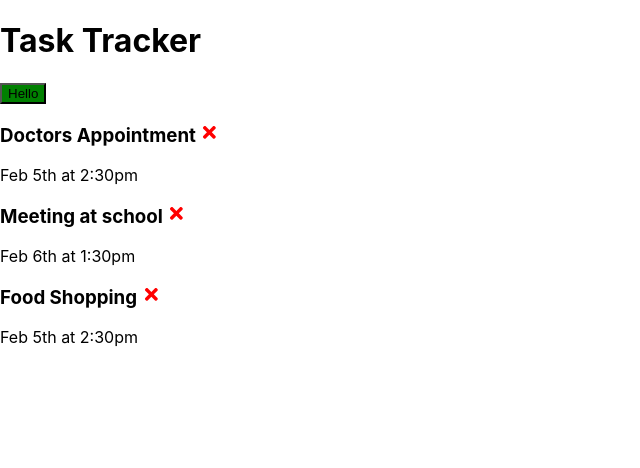
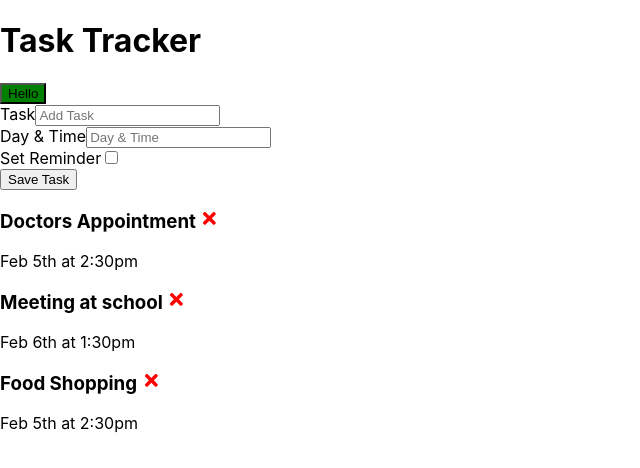
Before and after one commit to mingyeongmo/Crash, a React (Create React App) app: page / in a window 1280 px wide. Shown: the top 468 px of the page, without its empty margins (0-640 px from the left). Built offline with nearby package versions, Linux system fonts and the light colour scheme.

Commit message:
add Task submit

```diff
--- a/src/App.js
+++ b/src/App.js
@@ -1,6 +1,7 @@
 import { useState } from 'react'
 import Header from './components/Header'
 import Tasks from './components/Tasks'
+import AddTask from './components/AddTask'
 
 const App = () => {
   const [tasks, setTasks]= useState([
@@ -24,6 +25,14 @@ const App = () => {
     },
 ])
 
+  // Add Task
+  const addTask = (task) => {
+    const id = Math.floor(Math .random() * 10000) + 1
+    const newTask = { id, ...task}
+    setTasks([...tasks, newTask])
+
+  }
+
   // Delete Task
   const deleteTask = (id) => {
     setTasks(tasks.filter((task)=>task.id !==id))
@@ -37,6 +46,7 @@ const App = () => {
   return (
     <div className="container">
       <Header />
+      <AddTask onAdd={addTask}/>
       {tasks.length > 0 ? (
       <Tasks tasks={tasks} onDelete=
       {deleteTask} onToggle={toggleReminder}/>
--- a/src/components/AddTask.js
+++ b/src/components/AddTask.js
@@ -1,12 +1,27 @@
 import { useState } from 'react'
 
-const AddTask = () => {
+const AddTask = ({ onAdd }) => {
     const [text, setText] = useState('')
     const [day, setDay] = useState('')
     const [reminder, setReminder] = useState(false)
 
+    const onSubmit = (e) => {
+        e.preventDefault()
+
+        if(!text){
+            alert('Please add a task')
+            return
+        }
+
+        onAdd({text,day, reminder})
+
+        setText('')
+        setDay('')
+        setReminder(false)
+    }
+
     return (
-        <form className='add-form'>
+        <form className='add-form' onSubmit={onSubmit}>
             <div className='form-control'>
                 <label>Task</label>
                 <input type='text' placeholder='Add Task' value={text} onChange={(e)=> setText(e.target.value)}/>
@@ -19,7 +34,7 @@ const AddTask = () => {
 
             <div className='form-control form-control-check'>
                 <label>Set Reminder</label>
-                <input type='checkbox' value={reminder} onChange={(e)=> setReminder(e.currentTarget.checked)} />
+                <input type='checkbox' checked={reminder} value={reminder} onChange={(e)=> setReminder(e.currentTarget.checked)} />
             </div>
 
             <input type='submit' value='Save Task' className='btn btn-block' />
```
